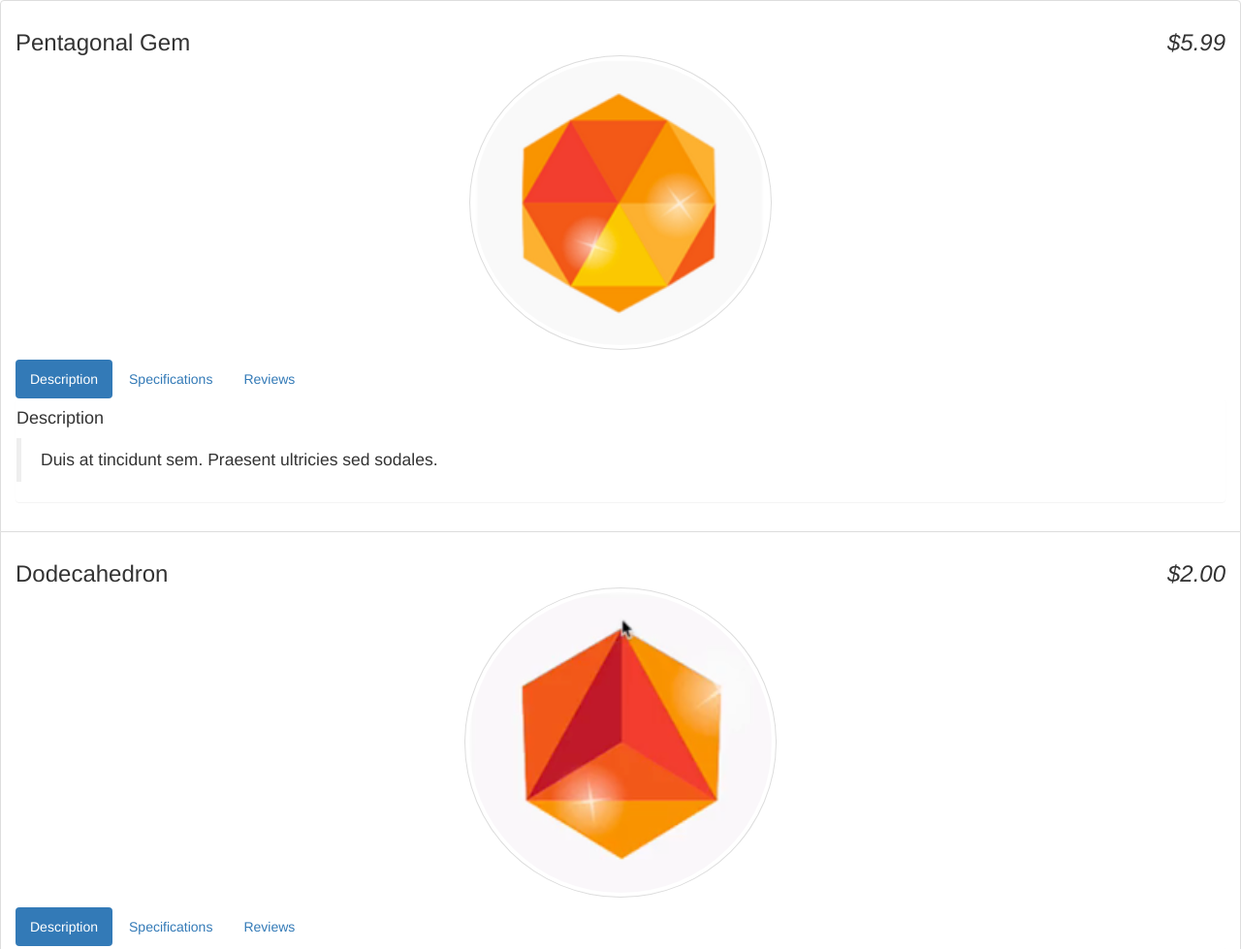
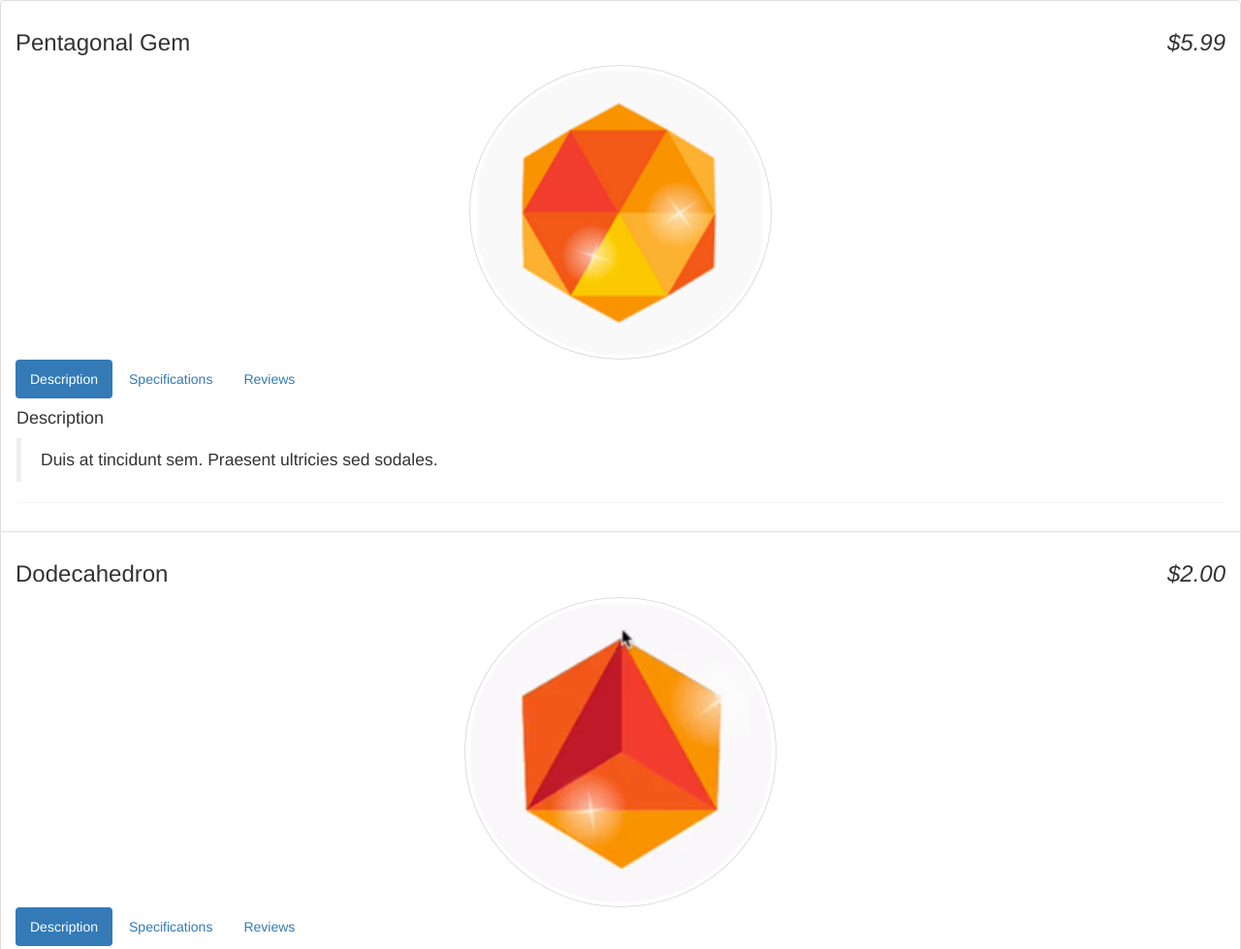
Before and after one commit to nickoram/shaping-up-with-angular-js, a website: page index.html in a window 1280 px wide. Shown: the top 979 px of the page at 97% size. Drawn offline with nearby package versions, Linux system fonts and the light colour scheme.

Commit message:
add GalleryController
- could easily be extended to set current image from clicking
an image from a list of thumbnails

```diff
--- a/app.js
+++ b/app.js
@@ -14,6 +14,14 @@
 
       this.isSelected = function(checkTab) {
           return this.tab === checkTab;
+      };
+  });
+
+  app.controller('GalleryController', function() {
+      this.current = 0;
+
+      this.setCurrent = function(current) {
+          this.current = current || 0;
       };
   });
 
--- a/index.html
+++ b/index.html
@@ -11,8 +11,13 @@
           <div class="list-group-item" ng-repeat="product in store.products | orderBy:'-price'">
               <h3>{{product.name}}
                   <em class="pull-right">{{product.price | currency}}</em>
-                  <img class="img img-circle img-thumbnail center-block" ng-src="{{product.images[0]}}"/>
               </h3>
+
+              <section ng-controller="GalleryController as gallery">
+                  <div ng-show="product.images.length">
+                      <img class="img img-circle img-thumbnail center-block" ng-src="{{product.images[gallery.current]}}"/>
+                  </div>
+              </section>
 
               <section ng-controller="PanelController as panel">
                   <ul class="nav nav-pills">
```
